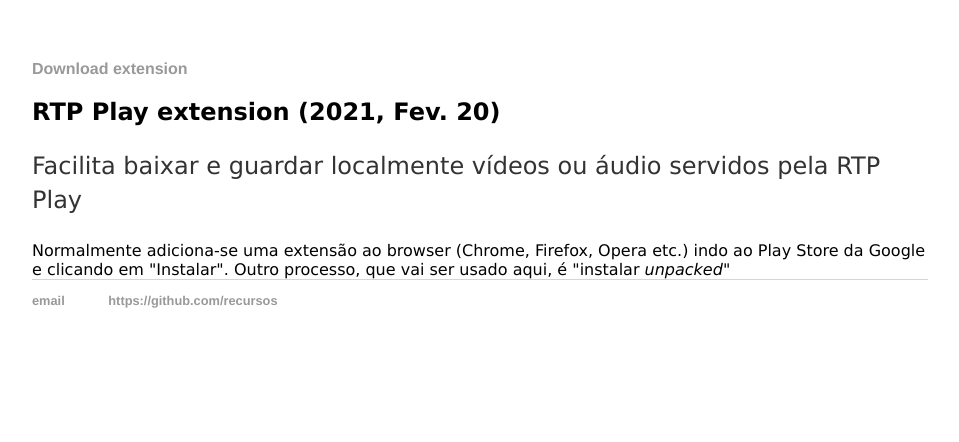
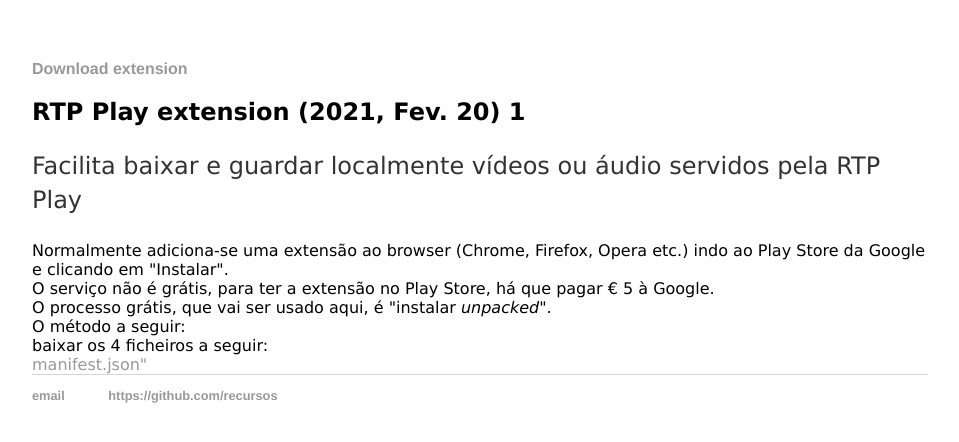
Before and after one commit to rtpplay/recursos.github.io, a Jekyll site: the page built from index.html, in a window 1280 px wide. Shown: the top 442 px of the page, without its empty margins (160-1119 px from the left). Built offline with Jekyll 4.4.1, drawn with Linux system fonts in a browser that asks for light colours.

Commit message:
Update index.html

```diff
--- a/index.html
+++ b/index.html
@@ -3,10 +3,19 @@
 title: RTP Play extension
 ---
 <div class="blurb">
-	<h2>RTP Play extension (2021, Fev. 20)</h2>
+	<h2>RTP Play extension (2021, Fev. 20) 1</h2>
 	<p>Facilita baixar e guardar localmente vídeos ou áudio servidos pela RTP Play</p>
 </div><!-- /.blurb -->
 <div>
 	Normalmente adiciona-se uma extensão ao browser (Chrome, Firefox, Opera etc.) indo ao Play Store da Google e clicando em "Instalar".
-	Outro processo, que vai ser usado aqui, é "instalar <i>unpacked</i>"
+	<br>
+	O serviço não é grátis, para ter a extensão no Play Store, há que pagar € 5 à Google.
+	<br>
+	O processo grátis, que vai ser usado aqui, é "instalar <i>unpacked</i>".
+	<br>
+	O método a seguir:
+	<br>
+	baixar os 4 ficheiros a seguir:<br>
+	<a href="files/manifest.json">manifest.json"</a>
+
 </div>
```
